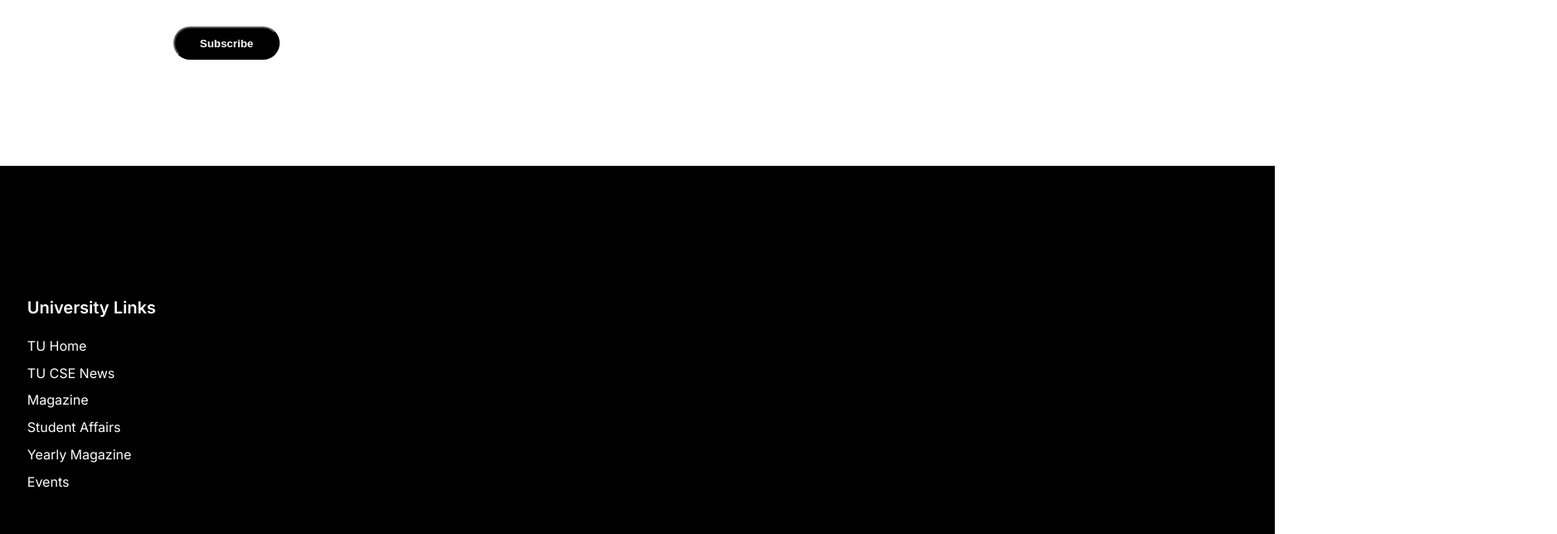
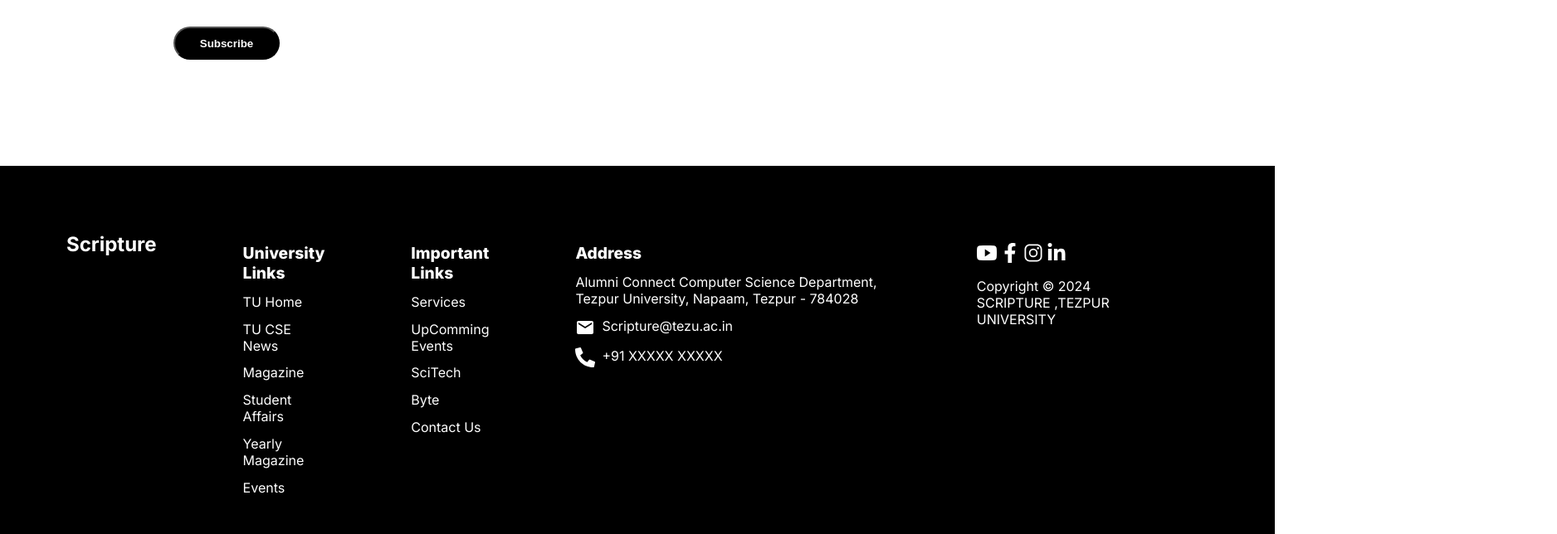
Before and after one commit to Heavy108/Scripture, a Next.js app: page /Blog in a window 1536 px wide. Shown: the part 660-1304 px from the top of the page at 83% size, 1876 px wide, since content can reach past the window. Built offline with nearby package versions, Linux system fonts and the light colour scheme; no server answers; the database is empty.

Commit message:
Footer Responsive

```diff
--- a/src/CSS/Footer.module.css
+++ b/src/CSS/Footer.module.css
@@ -1,4 +1,4 @@
-.Footer{
+/* .Footer{
 background-color: black;
 color: white;
 font-family: "Inter", sans-serif;
@@ -36,4 +36,117 @@ margin: 0.8rem;
   display: flex;
   gap:0.5rem
 
+} */
+.Footer{
+  background-color: black;
+  color: white;
+  display: flex;
+  flex-wrap: wrap;
+  padding: 2rem;
 }
+.Footer h1{
+  font-size: 1.5rem;
+  width: 100%;
+  text-align: center;
+}
+
+.list{
+  list-style-type: none;
+}
+.list li{
+  font-size: 0.6rem;
+  margin: 0.4rem;
+}
+.list li:first-child{
+  font-size: 0.8rem;
+  font-weight: 800;
+}
+
+@media only screen and (min-width:768px){
+  .Footer{
+    flex-wrap: nowrap;
+  }
+  .Footer h1{
+    width: auto;
+  }
+  .list li{
+    font-size: 0.8rem;
+    margin: 0.4rem;
+  }
+  .list li:first-child{
+    font-size: 1rem;
+    font-weight: 800;
+  }
+}
+@media only screen and (min-width:1024px){
+
+
+  .list li{
+    font-size: 1rem;
+    margin: 0.6rem;
+  }
+  .list li:first-child{
+    font-size: 1.2rem;
+    margin-bottom: 0.8rem;
+  }
+}
+@media only screen and (min-width:1440px){
+ .Footer{
+  padding: 4rem 5rem 4rem 5rem;
+ }
+ .Footer h1{
+  margin-right: 4rem;
+ }
+ .list{
+  margin-right: 4rem;
+ }
+ .list li{
+  margin: 0.8rem 0 0.8rem 0rem;
+  /* width: 100%; */
+ }
+
+ .icons{
+  display: flex;
+ gap: 0.5rem;
+
+}
+.icons svg{
+  font-size: 1.5rem;
+}
+.list li svg{
+  font-size: 1.5rem;
+}
+
+}
+@media only screen and (min-width:2560px){
+  .Footer{
+    padding: 7.5rem 10rem 7.5rem 10rem;
+   }
+   .Footer h1{
+    margin-right: 6rem;
+    font-size: 3rem;
+   }
+   .list{
+    margin-right: 6rem;
+   }
+   .list li{
+    margin: 1.5rem 0 1.5rem 0rem;
+    /* width: 100%; */
+    font-size: 2rem;
+   }
+   .list li:first-child{
+    font-size: 3rem;
+   }
+
+   .icons{
+   gap: 1rem;
+
+  }
+  .icons svg{
+    font-size: 2rem;
+  }
+  .list li svg{
+    font-size: 3.5rem;
+  }
+
+}
```
Also changed, not shown: src/CSS/Newsletter.module.css (+7 -1 lines).
